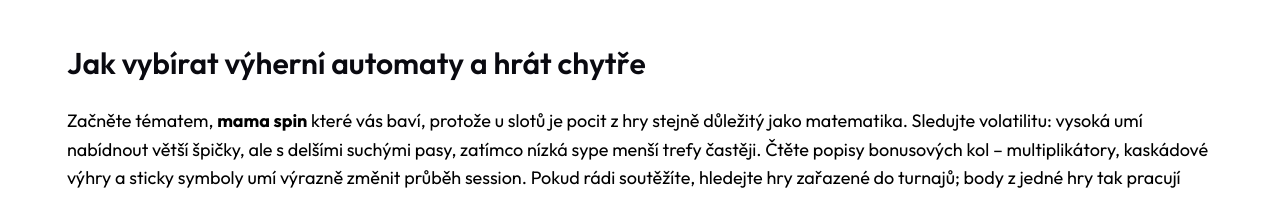
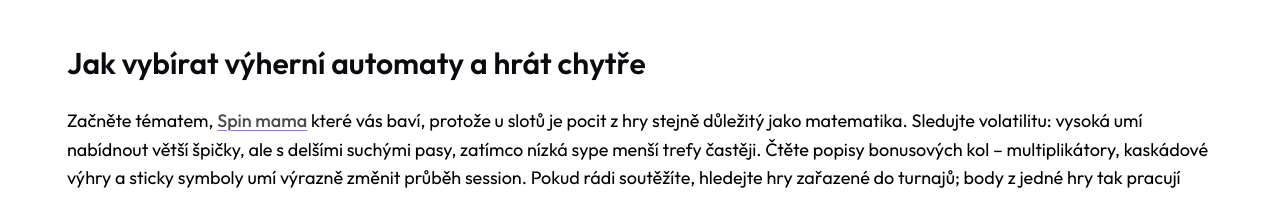
Before and after one commit to uio-65/spinmama-bonus.co.cz, a plain HTML site: page index.html in a window 1280 px wide. Shown: the part 2529-2726 px from the top of the page. Drawn offline with Linux system fonts and the light colour scheme.

Commit message:
Update index.html

```diff
--- a/index.html
+++ b/index.html
@@ -299,7 +299,7 @@ komunity se často objevují pojmy jako <strong>mama spin, casino spin mama a
 spin mama casino</strong>, které lidé používají pro rychlou orientaci v obsahu
 i akcích.</p>
 <h3 id="jak-vybírat-výherní-automaty-a-hrát-chytře">Jak vybírat výherní automaty a hrát chytře</h3>
-<p>Začněte tématem, <strong>mama spin</strong> které vás baví, protože u slotů je pocit
+<p>Začněte tématem, <strong><a href="https://spinmama-casino.com" title="Spin mama">Spin mama</a></strong> které vás baví, protože u slotů je pocit
 z hry stejně důležitý jako matematika. Sledujte volatilitu: vysoká umí
 nabídnout větší špičky, ale s delšími suchými pasy, zatímco nízká sype
 menší trefy častěji. Čtěte popisy bonusových kol – multiplikátory,
```
